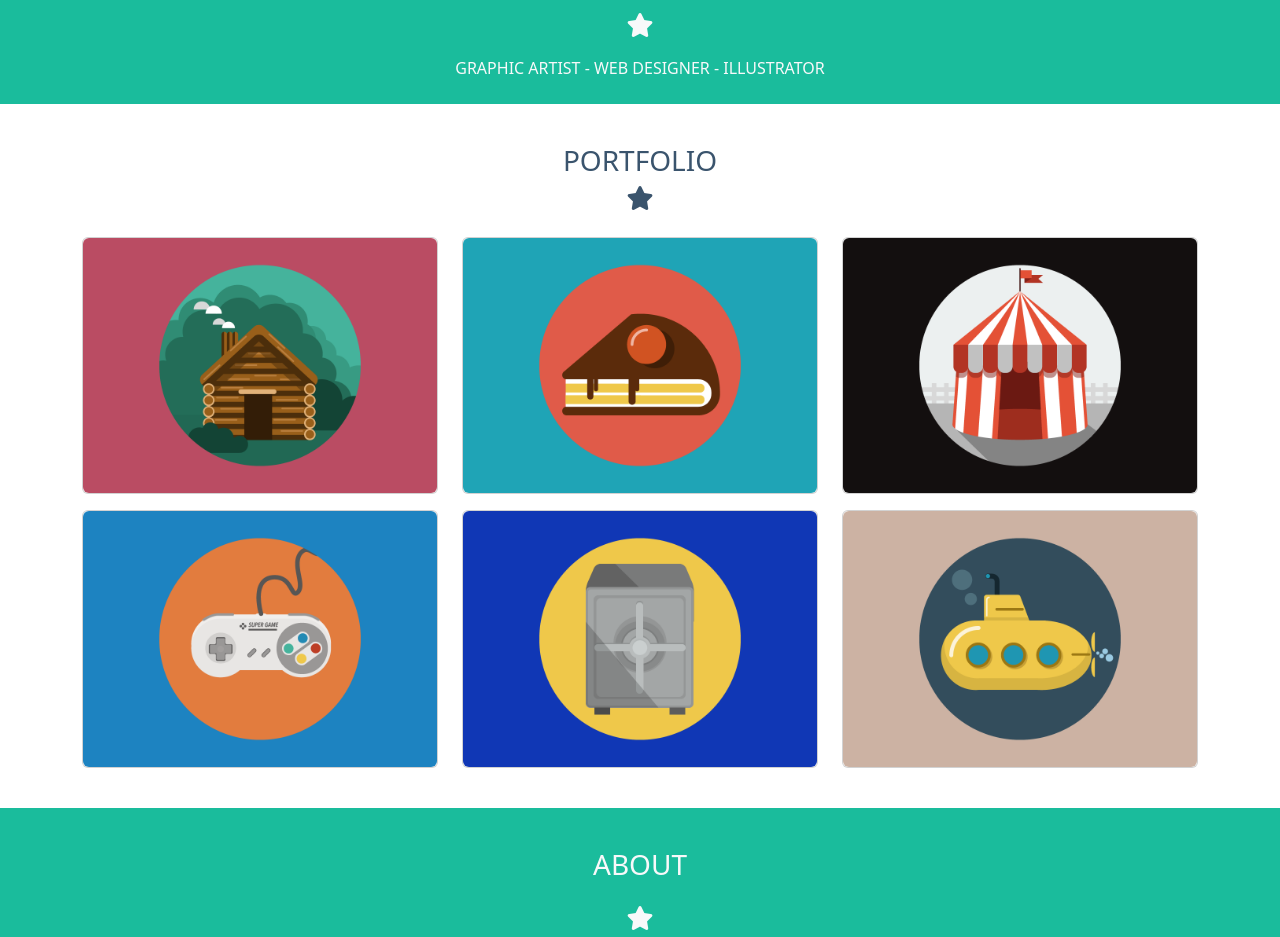
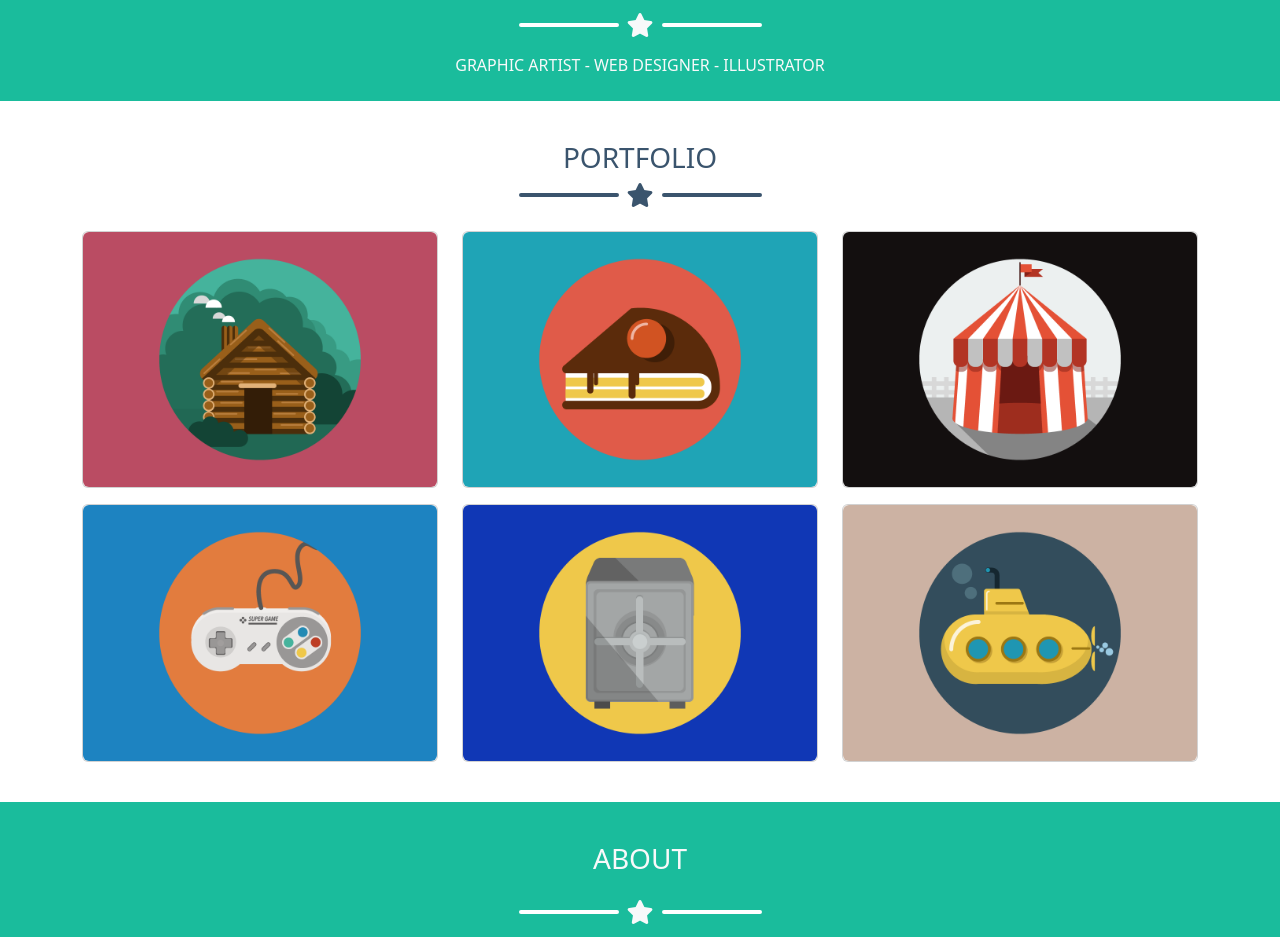
Before and after one commit to Lucaalex00/html-css-bootstrap-freelancer, a plain HTML site: page index.html in a window 1280 px wide. Shown: the part 314-1251 px from the top of the page. Drawn offline with nearby package versions, Linux system fonts and the light colour scheme.

Commit message:
Add Star Line Commit

```diff
--- a/assets/css/style.css
+++ b/assets/css/style.css
@@ -10,9 +10,24 @@
     font-size: 1.5rem;
 }
 
+.star_line_dark,
+.star_line_light {
+    border-radius: 10px;
+    width: 100px;
+}
+
+.star_line_light {
+    border: 2px solid white;
+}
+
+.star_line_dark {
+    border: 2px solid var(--secondary-page-color);
+}
+
 .hidden {
     display: none;
 }
+
 
 /* .debug {
     border: 2px dashed;
--- a/index.html
+++ b/index.html
@@ -49,8 +49,10 @@
             <div>
                 <h1> START BOOTSTRAP </h1>
             </div>
-            <div>
+            <div class="d-flex justify-content-center align-items-center gap-2">
+                <div class="star_line_light"></div>
                 <i class="fa-solid fa-star"></i>
+                <div class="star_line_light"></div>
             </div>
             <div>
                 GRAPHIC ARTIST - WEB DESIGNER - ILLUSTRATOR
@@ -62,7 +64,11 @@
         <section id="portfolio" class="debug col-12 p-3 mt-4 mb-4 ">
             <div class="portfolio_top mb-4 text-center">
                 <h3>PORTFOLIO</h3>
-                <i class="fa-solid fa-star"></i>
+                <div class="d-flex justify-content-center align-items-center gap-2">
+                    <div class="star_line_dark"></div>
+                    <i class="fa-solid fa-star"></i>
+                    <div class="star_line_dark"></div>
+                </div>
             </div>
             <div class="container">
                 <div class="row d-flex gy-3 debug ">
@@ -143,7 +149,11 @@
 
         <section id="about" class="debug col-12 p-4 d-flex flex-column text-center text-light">
             <h3 class="debug p-3">ABOUT</h3>
-            <i class="fa-solid fa-star"></i>
+            <div class="d-flex justify-content-center align-items-center gap-2">
+                <div class="star_line_light"></div>
+                <i class="fa-solid fa-star"></i>
+                <div class="star_line_light"></div>
+            </div>
             <div class="p_container container mt-3 mb-3">
                 <p class="debug col-8 col-md-6 p-3 mx-auto text-start">Lorem ipsum dolor sit amet consectetur
                     adipisicing
@@ -181,7 +191,11 @@
         <section id="contact" class="debug col-12 p-4 d-flex flex-column text-center">
             <div class="contact_top container">
                 <h3 class="debug p-3"> CONTACT ME</h3>
-                <i class="fa-solid fa-star"></i>
+                <div class="d-flex justify-content-center align-items-center gap-2">
+                    <div class="star_line_dark"></div>
+                    <i class="fa-solid fa-star"></i>
+                    <div class="star_line_dark"></div>
+                </div>
                 <ul class="list-unstyled col-8 text-start mx-auto">
                     <li>
                         <div class="form-floating mb-3">
```
